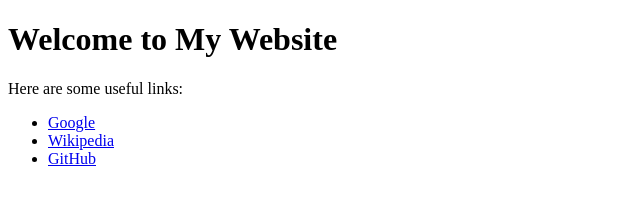
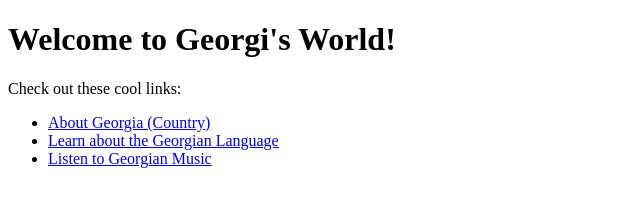
Before and after one commit to gogo446/gogo446.github.io, a plain HTML site: page index.html in a window 1280 px wide. Shown: the whole page, without its empty margins (0-640 px from the left). Drawn offline with Linux system fonts and the light colour scheme.

Commit message:
Update index.html

```diff
--- a/index.html
+++ b/index.html
@@ -2,18 +2,18 @@
 <html lang="en">
 <head>
     <meta charset="UTF-8">
-    <title>My Base Page</title>
+    <title>Georgi's Website</title>
 </head>
 <body>
 
-    <h1>Welcome to My Website</h1>
+    <h1>Welcome to Georgi's World!</h1>
 
-    <p>Here are some useful links:</p>
+    <p>Check out these cool links:</p>
 
     <ul>
-        <li><a href="https://www.google.com" target="_blank">Google</a></li>
-        <li><a href="https://www.wikipedia.org" target="_blank">Wikipedia</a></li>
-        <li><a href="https://www.github.com" target="_blank">GitHub</a></li>
+        <li><a href="https://en.wikipedia.org/wiki/Georgia_(country)" target="_blank">About Georgia (Country)</a></li>
+        <li><a href="https://en.wikipedia.org/wiki/Georgian_language" target="_blank">Learn about the Georgian Language</a></li>
+        <li><a href="https://www.youtube.com/results?search_query=georgian+music" target="_blank">Listen to Georgian Music</a></li>
     </ul>
 
 </body>
```
